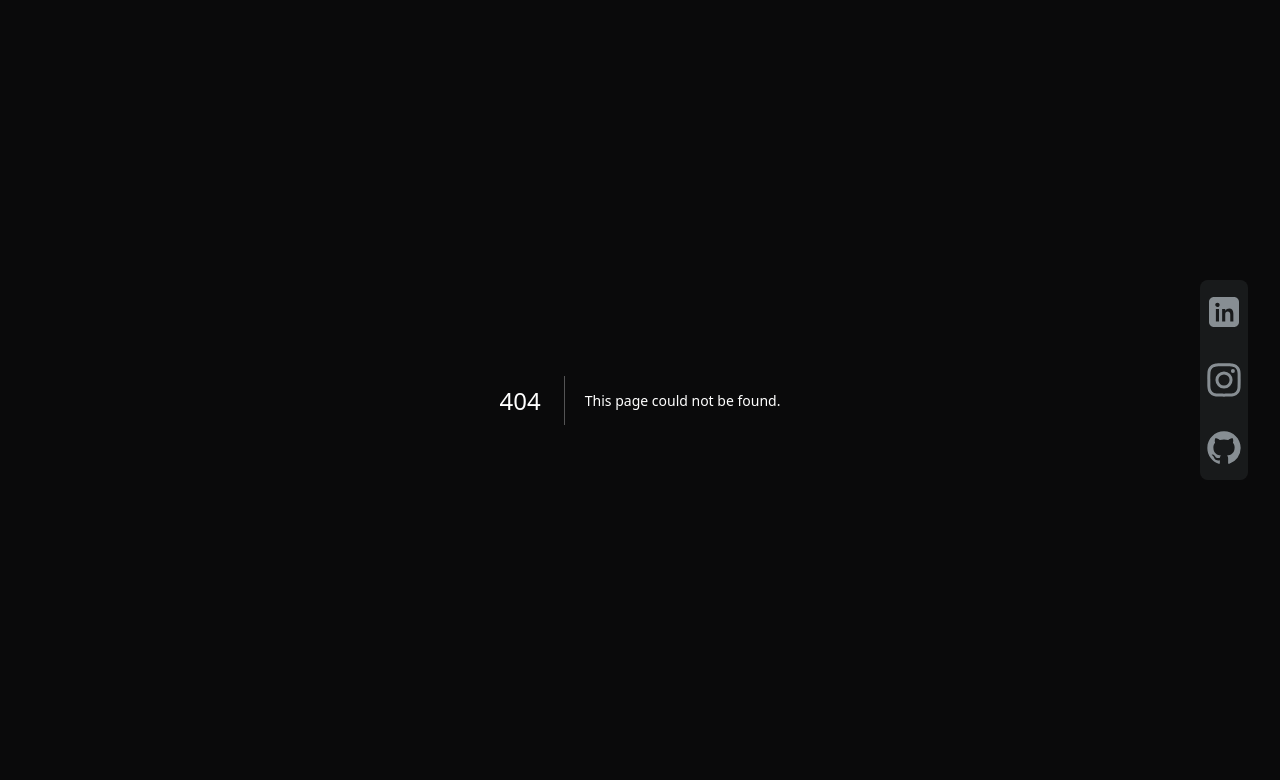
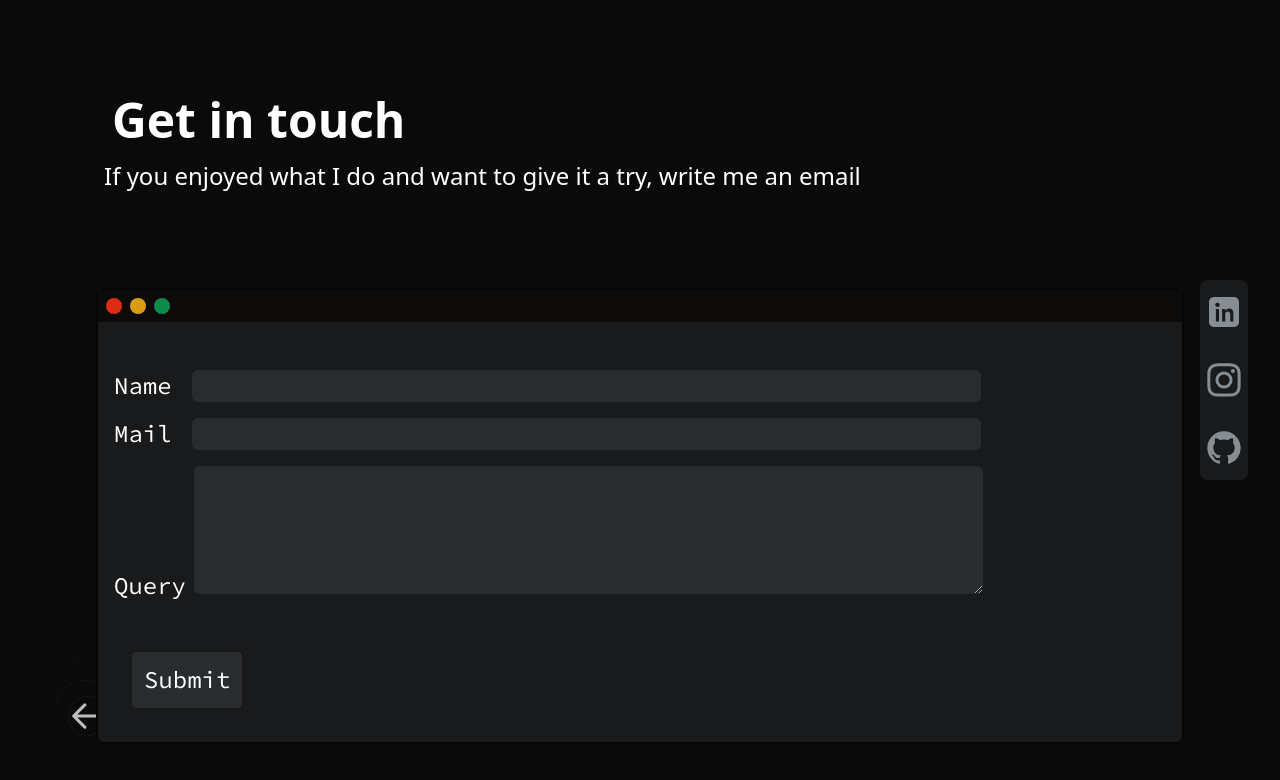
Before and after one commit to bojkomatias/personal, a Next.js app: page /contact in a window 1280 px wide. Before the commit this address had no page. Shown: the top 780 px of the page. Built offline with nearby package versions, Linux system fonts and the light colour scheme.

Commit message:
Solid contact me

```diff
--- a/components/Landing/ImageS.tsx
+++ b/components/Landing/ImageS.tsx
@@ -5,21 +5,30 @@ import { useEffect } from 'react'
 const ImageS = () => {
   useEffect(() => {
     gsap.from('img', {
-      ease: Power3.easeOut,
+      ease: Power3.easeInOut,
       position: 'absolute',
       left: '0%',
-      delay: 4.3,
+      delay: 2.3,
       duration: 0.9,
     })
   }, [])
 
   return (
-    <div className="relative mx-32 invert">
+    <div className="relative mx-12 mt-24 invert md:mx-24">
       <img src="/matu.webp" className="photo-hover -rotate-3" />
-      <img src="/matu2.webp" className="photo-hover left-[15rem] rotate-6" />
-      <img src="/matu5.webp" className="photo-hover left-[30rem] -rotate-6 " />
-      <img src="/matu4.webp" className="photo-hover left-[45rem] -rotate-12" />
-      <img src="/matu6.webp" className="photo-hover left-[60rem] rotate-6" />
+      <img src="/matu2.webp" className="photo-hover left-[15%] rotate-6" />
+      <img
+        src="/matu5.webp"
+        className="photo-hover hidden -rotate-6 md:left-[30%] md:block"
+      />
+      <img
+        src="/matu4.webp"
+        className="photo-hover hidden -rotate-12 md:left-[45%] md:block"
+      />
+      <img
+        src="/matu6.webp"
+        className="photo-hover left-[30%] rotate-6 md:left-[60%]"
+      />
     </div>
   )
 }
--- a/components/Landing/Terminal.tsx
+++ b/components/Landing/Terminal.tsx
@@ -1,14 +1,33 @@
-import React from 'react'
+import gsap from 'gsap'
+import React, { useEffect } from 'react'
 
 const Terminal = () => {
+  useEffect(() => {
+    gsap.from('#terminal', {
+      opacity: 0,
+      x: 20,
+      delay: 1.4,
+      duration: 1,
+    })
+  }, [])
+
   return (
-    <div id="terminal" className="ml-4 mr-12 md:m-24">
-      <div className="m-4 text-3xl font-thin">Get in touch</div>
+    <div id="terminal" className="ml-4 mr-12 mt-20 md:m-24">
+      <div className="m-4 text-5xl font-bold">Get in touch</div>
+      <p className="m-2 text-2xl font-thin">
+        If you enjoyed what I do and want to give it a try, write me an email
+      </p>
+
       <form
-        className="rounded-lg border border-stone-50 bg-stone-200 p-3 font-mono"
+        className="mt-24 rounded-lg border-2 border-stone-50  bg-stone-200 font-mono"
         action="https://formsubmit.co/bojko.matias@gmail.com"
         method="POST"
       >
+        <div className="relative h-8 w-full bg-gray-100 p-2">
+          <div className="absolute h-4 w-4 rounded-full bg-cyan-400"></div>
+          <div className="absolute h-4 w-4 translate-x-6 rounded-full bg-blue-600"></div>
+          <div className="absolute h-4 w-4 translate-x-12 rounded-full bg-pink-400"></div>
+        </div>
         <input
           type="hidden"
           name="_next"
@@ -16,33 +35,40 @@ const Terminal = () => {
         ></input>
         <input type="text" name="_honey" className="hidden"></input>
         <input type="hidden" name="_captcha" value="false"></input>
-        <div className="m-4">
+        <div className="p-4"></div>
+        <div className="m-4 text-2xl">
           <label htmlFor="name">Name</label>
           <input
             required
             name="name"
             type="text"
-            className="mx-12 rounded-sm border bg-transparent text-black focus:border-stone-700 focus:outline-none"
+            className="ml-5 w-3/4 rounded-md  bg-stone-300 text-black  focus:outline-none"
           />
         </div>{' '}
-        <div className="m-4">
+        <div className="m-4 flex text-2xl">
           <label htmlFor="email">Mail</label>
           <input
             required
             name="email"
             type="email"
-            className="mx-12  rounded-sm border bg-transparent text-black focus:border-stone-700 focus:outline-none"
+            className=" ml-5 w-3/4  rounded-md  bg-stone-300 text-black  focus:outline-none"
           />{' '}
         </div>
-        <div className="m-4">
+        <div className="m-4 text-2xl">
           <label htmlFor="query">Query</label>
           <textarea
             required
             rows={4}
             name="query"
-            className="mx-12 w-1/2 rounded-sm border bg-transparent text-black focus:border-stone-700 focus:outline-none"
+            className="ml-2 w-3/4 rounded-md bg-stone-300 text-black focus:outline-none"
           />
         </div>
+        <button
+          type="submit"
+          className="m-8 rounded-md border-2 bg-stone-300 p-3 text-2xl transition duration-500 hover:-translate-y-1 hover:translate-x-1 hover:scale-105"
+        >
+          Submit
+        </button>
       </form>
     </div>
   )
--- /dev/null
+++ b/components/Layout/FloatingArrow.tsx
@@ -0,0 +1,43 @@
+import { ArrowLeftIcon, ArrowRightIcon } from '@heroicons/react/outline'
+import { useEffect } from 'react'
+import gsap from 'gsap'
+
+const FloatingArrow = ({ hrefTo, foward }) => {
+  useEffect(() => {
+    gsap.from('#icon', { width: 0, height: 0, delay: 3, duration: 0.3 })
+    gsap.from('.ringo', {
+      opacity: 1,
+      duration: 1,
+      delay: 1,
+      position: 'absolute',
+      top: '10rem',
+      right: '25%',
+      width: '50%',
+    })
+  }, [])
+
+  return (
+    <a
+      href={hrefTo}
+      className={`ringo absolute top-3/4  h-32 w-32 origin-right grayscale transition duration-500 hover:brightness-0 ${
+        foward ? 'right-5' : 'left-5'
+      }`}
+    >
+      <img src="/ring.png" alt="" className=" -rotate-12 blur-sm " />{' '}
+      <img src="/ring.png" alt="" className="animate-spin" />
+      {foward ? (
+        <ArrowRightIcon
+          id="icon"
+          className="absolute top-3/4 right-10 z-40 h-10 w-10 origin-right animate-pulse rounded-full border  hover:animate-none"
+        />
+      ) : (
+        <ArrowLeftIcon
+          id="icon"
+          className="absolute top-3/4 right-10 z-40 h-10 w-10 origin-right animate-pulse rounded-full border  hover:animate-none"
+        />
+      )}
+    </a>
+  )
+}
+
+export default FloatingArrow
--- a/components/Layout/Sidebar.tsx
+++ b/components/Layout/Sidebar.tsx
@@ -43,17 +43,17 @@ const items = [
 ]
 const Sidebar = () => {
   useEffect(() => {
-    gsap.from('#sidebar', { delay: 3.3, duration: 1, x: 100, opacity: 0 })
+    gsap.from('#sidebar', { delay: 3, duration: 1, x: 100, opacity: 0 })
   }, [])
 
   return (
     <div
       id="sidebar"
-      className="absolute top-[35%] right-1 flex h-1/4 w-10 flex-col justify-between rounded-lg bg-stone-200 py-3 px-1 sm:right-8 sm:w-12 "
+      className="absolute top-[35%] right-1 z-20 flex h-1/4 w-10 flex-col justify-between rounded-lg bg-stone-200 py-3 px-1 md:right-8 md:w-12 "
     >
       {items.map((item, index) => (
         <a target={'_blank'} key={item.label} href={item.href}>
-          <item.icon className="mx-auto w-full fill-stone-500 transition duration-300 hover:scale-105 hover:fill-stone-600" />
+          <item.icon className="mx-auto w-full fill-stone-500 transition duration-300 hover:scale-110 hover:fill-stone-600" />
         </a>
       ))}
     </div>
--- a/components/Navbar.tsx
+++ b/components/Navbar.tsx
@@ -46,7 +46,7 @@ function classNames(...classes) {
 export default function Example() {
   const [user, setuser] = useState(supabase.auth.user())
   return (
-    <Popover className=" hover:border-primary-600 border-r-4 border-transparent bg-neutral-200 transition-all duration-500 hover:bg-neutral-900 ">
+    <Popover className=" hover:border-primary-600 z-30 border-r-4 border-transparent bg-neutral-200 transition-all duration-500  hover:bg-neutral-900">
       <div
         className="pointer-events-none absolute inset-0 z-30 h-screen  shadow"
         aria-hidden="true"
--- a/pages/_app.tsx
+++ b/pages/_app.tsx
@@ -2,9 +2,6 @@ import '../styles/globals.css'
 import type { AppProps } from 'next/app'
 import axios from 'axios'
 import Sidebar from '../components/Layout/Sidebar'
-import React, { useEffect, useState } from 'react'
-import gsap from 'gsap'
-import { ArrowRightIcon } from '@heroicons/react/outline'
 
 axios.defaults.baseURL = `${process.env.NEXT_PUBLIC_VERCEL_URL}/api`
 
--- /dev/null
+++ b/pages/contact.tsx
@@ -0,0 +1,14 @@
+import React from 'react'
+import Terminal from '../components/Landing/Terminal'
+import FloatingArrow from '../components/Layout/FloatingArrow'
+
+function contact() {
+  return (
+    <div>
+      <FloatingArrow hrefTo={'/'} />
+      <Terminal />
+    </div>
+  )
+}
+
+export default contact
--- a/pages/index.tsx
+++ b/pages/index.tsx
@@ -1,95 +1,49 @@
-import { Fragment, useEffect, useState } from 'react'
-import { Popover, Transition } from '@headlessui/react'
-import { ArrowRightIcon, MenuIcon, XIcon } from '@heroicons/react/outline'
-import { ChevronRightIcon } from '@heroicons/react/solid'
-import { FeatureSectionA, FeatureSectionB } from '../components/FeatureSections'
+import { useEffect } from 'react'
 import gsap from 'gsap'
-import Terminal from '../components/Landing/Terminal'
 import ImageS from '../components/Landing/ImageS'
+import FloatingArrow from '../components/Layout/FloatingArrow'
 
 export default function Home() {
   useEffect(() => {
-    gsap.from('#icon', { width: 0, delay: 3, duration: 0.3 })
-    gsap.fromTo(
-      '.ringo',
-      {
-        opacity: 1,
-        duration: 1,
-        position: 'absolute',
-        top: '25%',
-        left: '25%',
-        width: '50%',
-      },
-      {
-        opacity: 1,
-        duration: 1,
-        delay: 2,
-        position: 'absolute',
-        width: '10rem',
-        top: '60%',
-        left: '85%',
-      }
-    )
     gsap.fromTo(
       '#content',
       { opacity: 0, duration: 1 },
-      { opacity: 1, duration: 1, delay: 3 }
+      { opacity: 1, duration: 1, delay: 1.5 }
     )
     gsap.from('#title', {
       opacity: 0,
       y: 50,
-      delay: 2.5,
+      delay: 1.5,
       duration: 0.7,
     })
     gsap.from('#paragraph', {
       opacity: 0,
       y: 20,
-      delay: 2.7,
-      duration: 1,
-    })
-    gsap.from('#terminal', {
-      opacity: 0,
-      x: 20,
-      delay: 3.4,
+      delay: 1.7,
       duration: 1,
     })
   }, [])
 
   return (
     <div className="h-full w-full">
-      <a
-        href="/projects"
-        className="ringo absolute relative z-40 cursor-pointer grayscale hover:brightness-0"
-      >
-        <img
-          src="/ring.png"
-          alt=""
-          className="absolute top-0 -rotate-12 animate-spin blur-sm"
-        />{' '}
-        <img
-          src="/ring.png"
-          alt=""
-          className="absolute top-0 z-40 animate-spin"
-        />
-        <ArrowRightIcon
-          id="icon"
-          className="absolute top-1/2 left-3/4 z-40 h-10 w-10 -translate-x-16 translate-y-6 animate-pulse hover:animate-none"
-        />
-      </a>
+      <FloatingArrow hrefTo={'/contact'} foward={true} />
       <div id="content">
         <div
           id="title"
-          className="m-8 text-4xl font-bold uppercase text-stone-800 hover:drop-shadow md:m-24 md:text-6xl"
+          className="m-8 mt-20 text-4xl font-bold uppercase text-stone-800 hover:drop-shadow md:m-24 md:text-6xl"
         >
           Matias bojko
         </div>
-        <div id="paragraph" className="m-8 text-xl text-stone-600 md:m-24">
+        <div
+          id="paragraph"
+          className="m-8 max-w-xl text-xl text-stone-600 md:m-24"
+        >
           Hi there!
           <br />
           I'm a systems engineer based in Argentina. I've been developing web
-          applications for the better part of 5 years now. I'm always down for a
-          challenge and enjoy bringing forth elegant and briliant solutions to
-          any problem that comes to hand.
+          applications for the better part of 5 years now.
+          <br /> I'm always down for a challenge and enjoy bringing forth
+          elegant and briliant solutions to any problem that comes to hand.
         </div>
         <ImageS />
       </div>
--- a/styles/globals.css
+++ b/styles/globals.css
@@ -11,7 +11,7 @@
 
 @layer components {
   .photo-hover {
-    @apply absolute aspect-auto h-96 cursor-pointer rounded-lg shadow-xl sepia  transition duration-700 ease-in-out hover:z-10 hover:rotate-0 hover:scale-125 hover:sepia-0;
+    @apply absolute -z-10 aspect-auto h-60 cursor-pointer rounded-lg shadow-xl sepia  transition duration-700 ease-in-out hover:z-10 hover:rotate-0 hover:scale-125 hover:sepia-0 lg:h-96;
   }
 
   .html-start {
```
